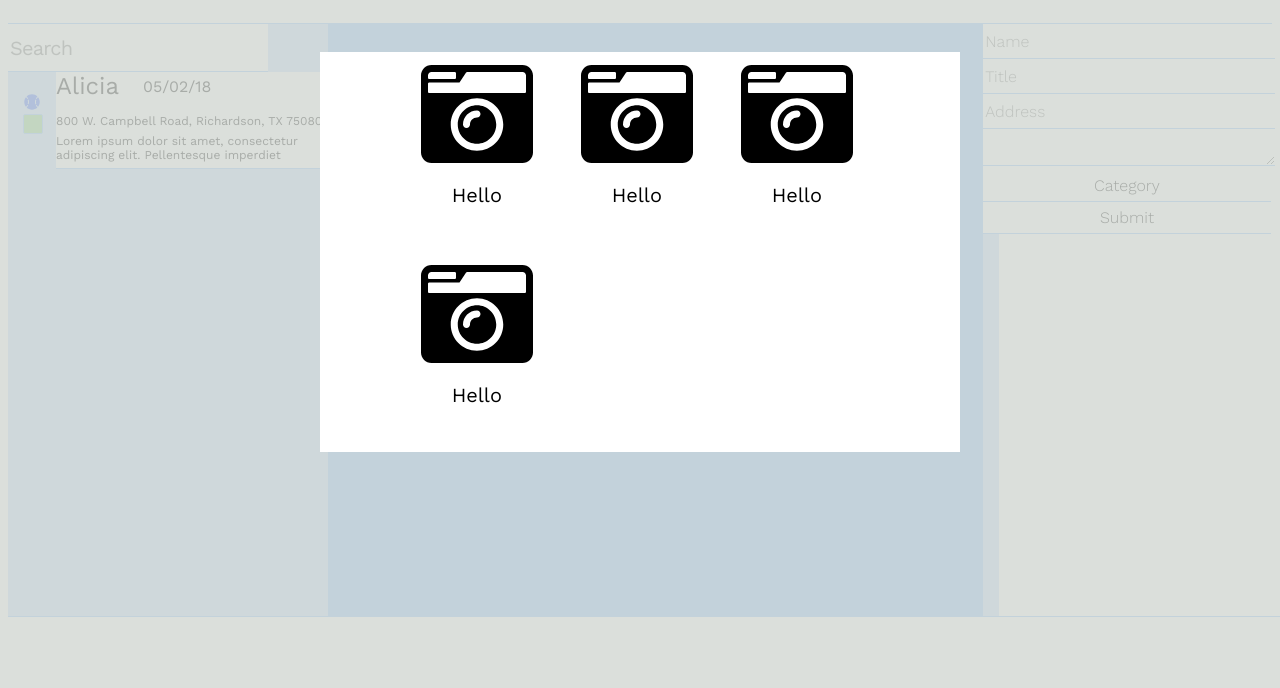
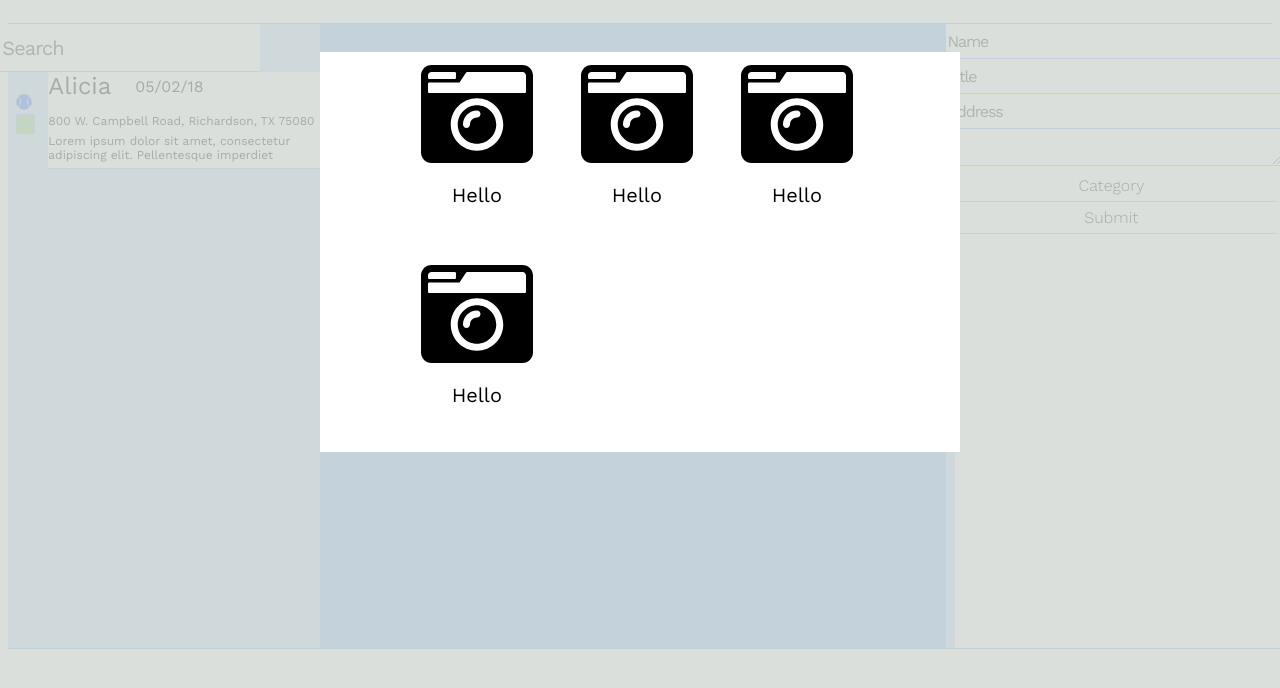
Before and after one commit to InfernalHydra/Coordniate, a website: page client/Design-Example/Intro.html in a window 1280 px wide. Shown: the part 76-764 px from the top of the page. Drawn offline with nearby package versions, Linux system fonts and the light colour scheme; files that its build step writes are made by us from their sources.

Commit message:
Disable x-axis scrolling
Forced everything onto one view

```diff
--- a/client/Intro.css
+++ b/client/Intro.css
@@ -7,7 +7,7 @@
     height: 20%;
     width: 100%;
     border-bottom: 1px solid #87BFFF;
-
+    position: relative;
 }
 #button
 {
@@ -39,17 +39,17 @@
     display: flex;
     position: absolute;
     width: 100%;
-    height: 37rem;
+    height: 39rem;
     border-bottom: 1px solid #87BFFF;
 }
 
 #find
 {
     position: absolute;
+    left: -0.6%;
     width: 25%;
     height: 100%;
     border-right: 1px solid #87BFFF;
-    float: left;
     z-index: 1;
     background-color: rgba(255,255,255,0.5);
 }
@@ -67,7 +67,6 @@ border: none;
 border-bottom: 1px solid #87BFFF;
 font-size: 1.25rem;
 width: 80%;
-letter-spacing: -0.05rem;
 background-color: #fff;
 }
 
@@ -140,8 +139,8 @@ float: right;
 {
 position: relative;
 float: right;
-right: 1.35%;
-width: 29%;
+right: 0.85%;
+width: 35%;
 height: 100%;
 border-left: 1px solid #87BFFF;
 z-index: 1;
@@ -246,3 +245,22 @@ border: 5px;
   background-color: rgba(255,255,255,0.1);
   position: absolute;
 }
+
+#itemSearch::placeholder
+{
+    color: rgb(45, 45, 46);
+    font-weight: 400;
+    letter-spacing: -0.06rem;
+}
+
+#itemInput::placeholder
+{
+    color: rgb(45, 45, 46);
+    font-weight: 400;
+    letter-spacing: -0.07rem;
+}
+
+body
+{
+    overflow-x: hidden;
+}
```
